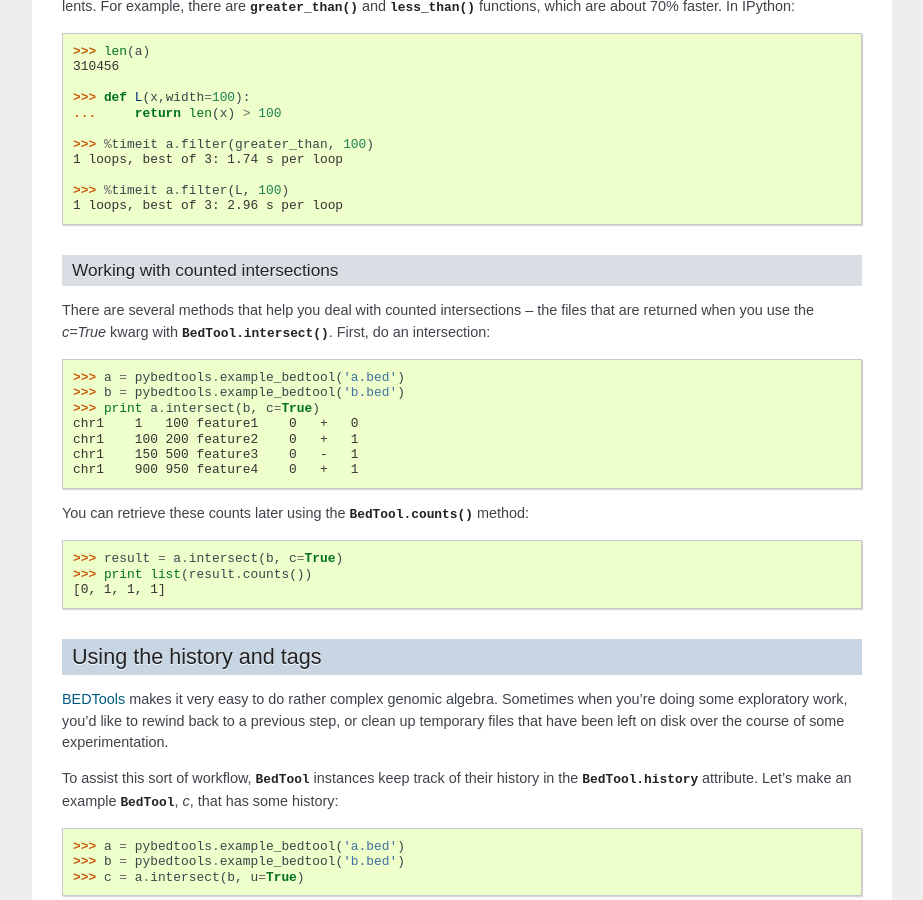
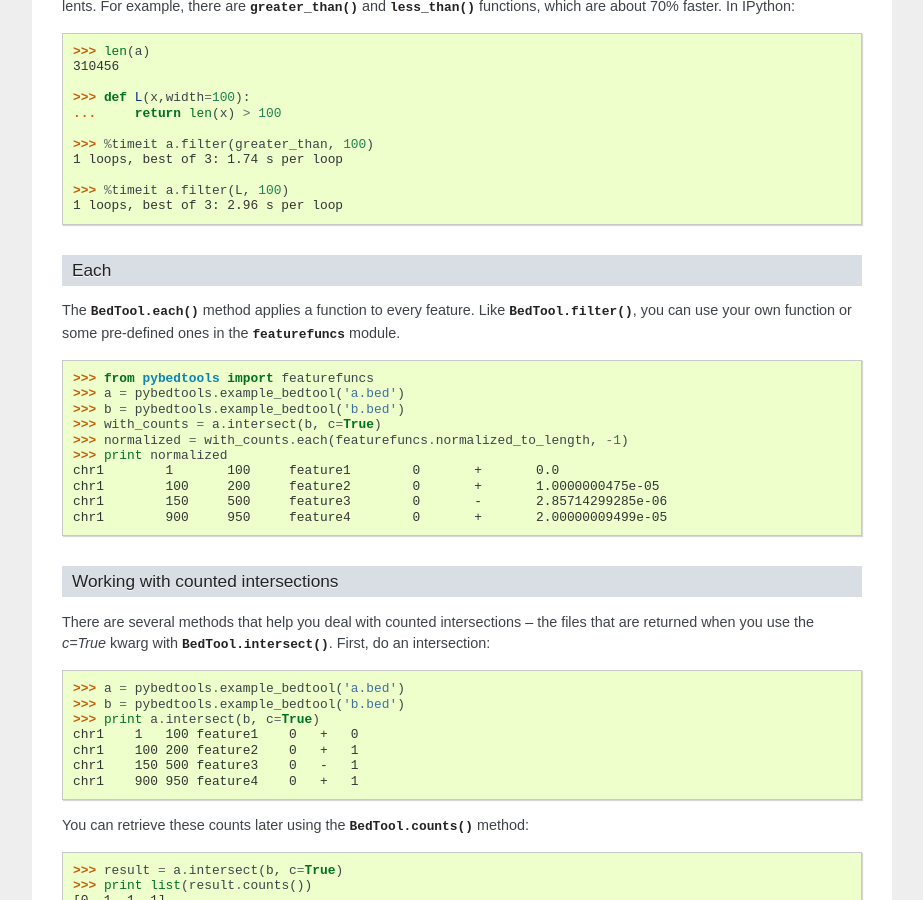
Before and after one commit to daler/pybedtools, a Sphinx documentation site: the page built from docs/source/tutorial.rst, in a window 1280 px wide and 900 px high, scrolled down 6163 px. Shown: the whole window, without its empty margins (198-1121 px from the left). Built offline with Sphinx 7.4.7, drawn with Linux system fonts in a browser that asks for light colours; comment, search, counter and statistics services are not loaded.

Commit message:
add back normalized_counts, via featurefuncs, plus tests

```diff
--- a/docs/source/autodoc_source.rst
+++ b/docs/source/autodoc_source.rst
@@ -96,10 +96,6 @@ files; support for other file types is under development.
 ~~~~~~~~~~~~~~~~~~~~~~~
 .. automethod:: BedTool.counts
 
-:class:`BedTool.normalized_counts`
-~~~~~~~~~~~~~~~~~~~~~~~~~~~~~~~~~~
-.. automethod:: BedTool.normalized_counts
-
 :class:`BedTool.delete_temporary_history`
 ~~~~~~~~~~~~~~~~~~~~~~~~~~~~~~~~~~~~~~~~~
 .. automethod:: BedTool.delete_temporary_history
--- a/docs/source/tutorial.rst
+++ b/docs/source/tutorial.rst
@@ -457,6 +457,26 @@ about 70% faster.  In IPython::
     >>> %timeit a.filter(L, 100)
     1 loops, best of 3: 2.96 s per loop
 
+Each
+~~~~
+The :meth:`BedTool.each` method applies a function to every feature.  Like
+:meth:`BedTool.filter`, you can use your own function or some pre-defined ones
+in the :mod:`featurefuncs` module.
+
+.. doctest::
+    :options: +NORMALIZE_WHITESPACE
+
+    >>> from pybedtools import featurefuncs
+    >>> a = pybedtools.example_bedtool('a.bed')
+    >>> b = pybedtools.example_bedtool('b.bed')
+    >>> with_counts = a.intersect(b, c=True)
+    >>> normalized = with_counts.each(featurefuncs.normalized_to_length, -1)
+    >>> print normalized
+    chr1	1	100	feature1	0	+	0.0
+    chr1	100	200	feature2	0	+	1.0000000475e-05
+    chr1	150	500	feature3	0	-	2.85714299285e-06
+    chr1	900	950	feature4	0	+	2.00000009499e-05
+    <BLANKLINE>
 
 
 
```
Also changed, not shown: 1 other file.
